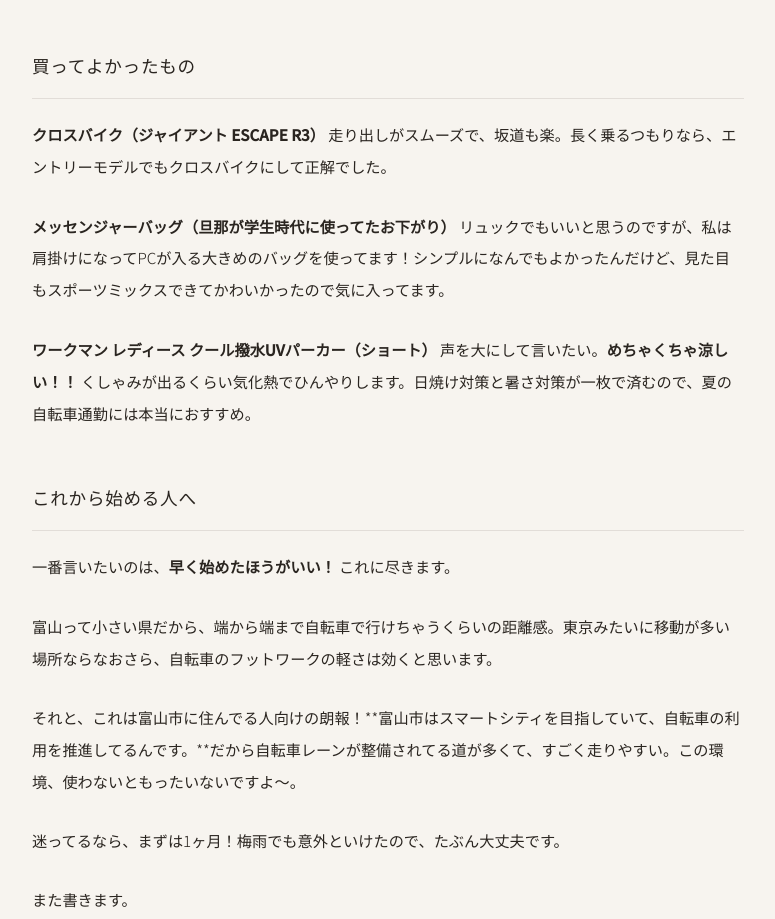
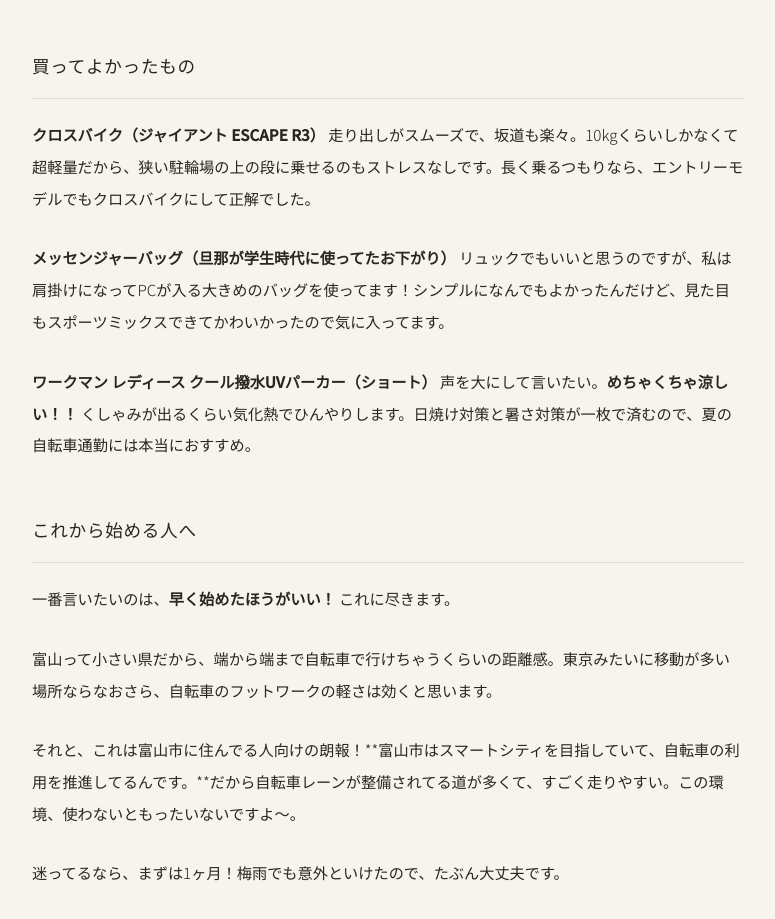
Before and after one commit to chiakiyyy/chiyyy-site, an Astro site: page /blog/bicycle-commute in a window 1280 px wide. Shown: the part 5257-6176 px from the top of the page, without its empty margins (90-865 px from the left). Built offline with nearby package versions, Linux system fonts and the light colour scheme; Astro itself is replaced by a stand-in of ours.

Commit message:
クロスバイクの説明に軽量・駐輪場の情報を移動

```diff
--- a/src/content/blog/bicycle-commute.md
+++ b/src/content/blog/bicycle-commute.md
@@ -117,7 +117,7 @@ featured: true
 ## 買ってよかったもの
 
 **クロスバイク（ジャイアント ESCAPE R3）**
-走り出しがスムーズで、坂道も楽。長く乗るつもりなら、エントリーモデルでもクロスバイクにして正解でした。
+走り出しがスムーズで、坂道も楽々。10kgくらいしかなくて超軽量だから、狭い駐輪場の上の段に乗せるのもストレスなしです。長く乗るつもりなら、エントリーモデルでもクロスバイクにして正解でした。
 
 **メッセンジャーバッグ（旦那が学生時代に使ってたお下がり）**
 リュックでもいいと思うのですが、私は肩掛けになってPCが入る大きめのバッグを使ってます！シンプルになんでもよかったんだけど、見た目もスポーツミックスできてかわいかったので気に入ってます。
```
